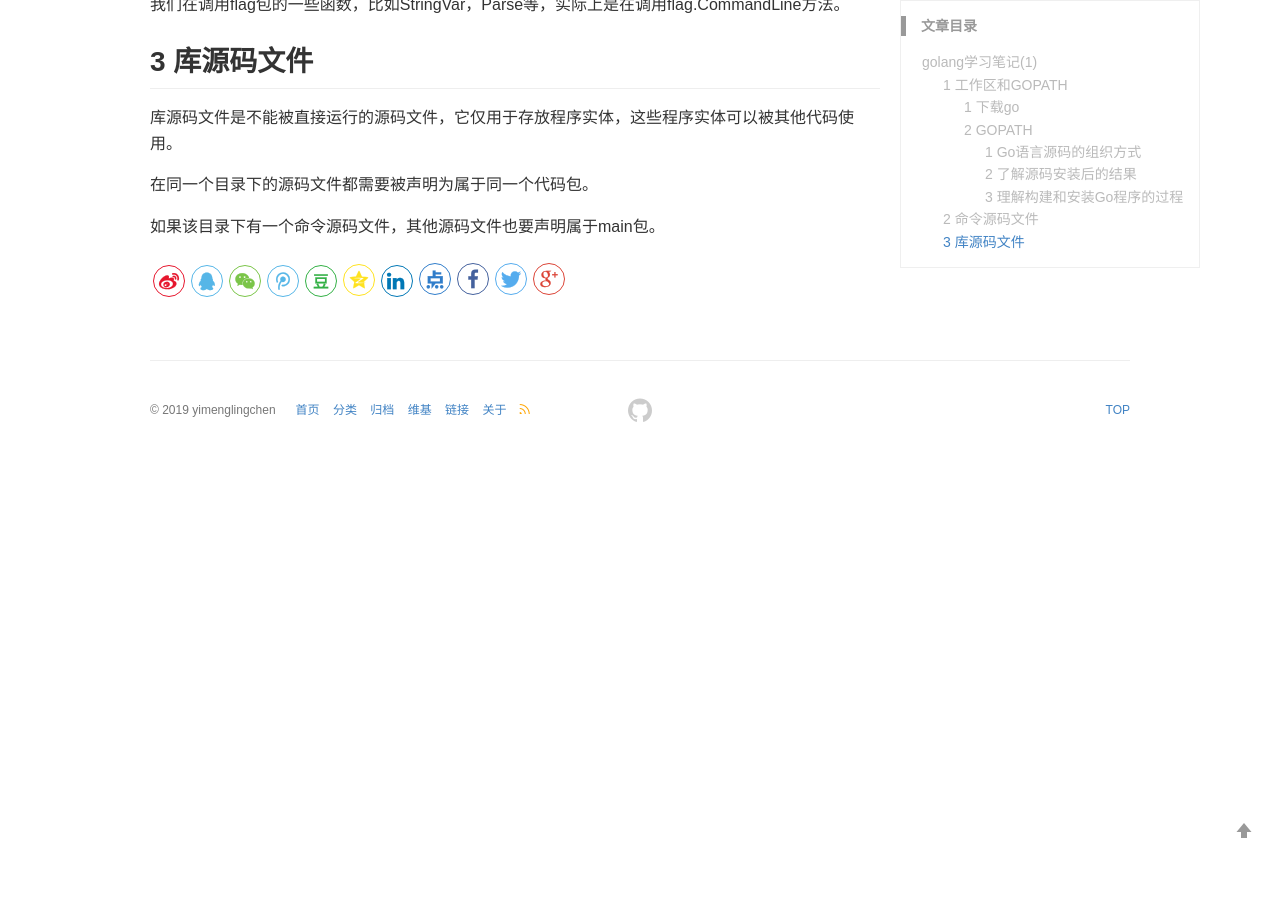
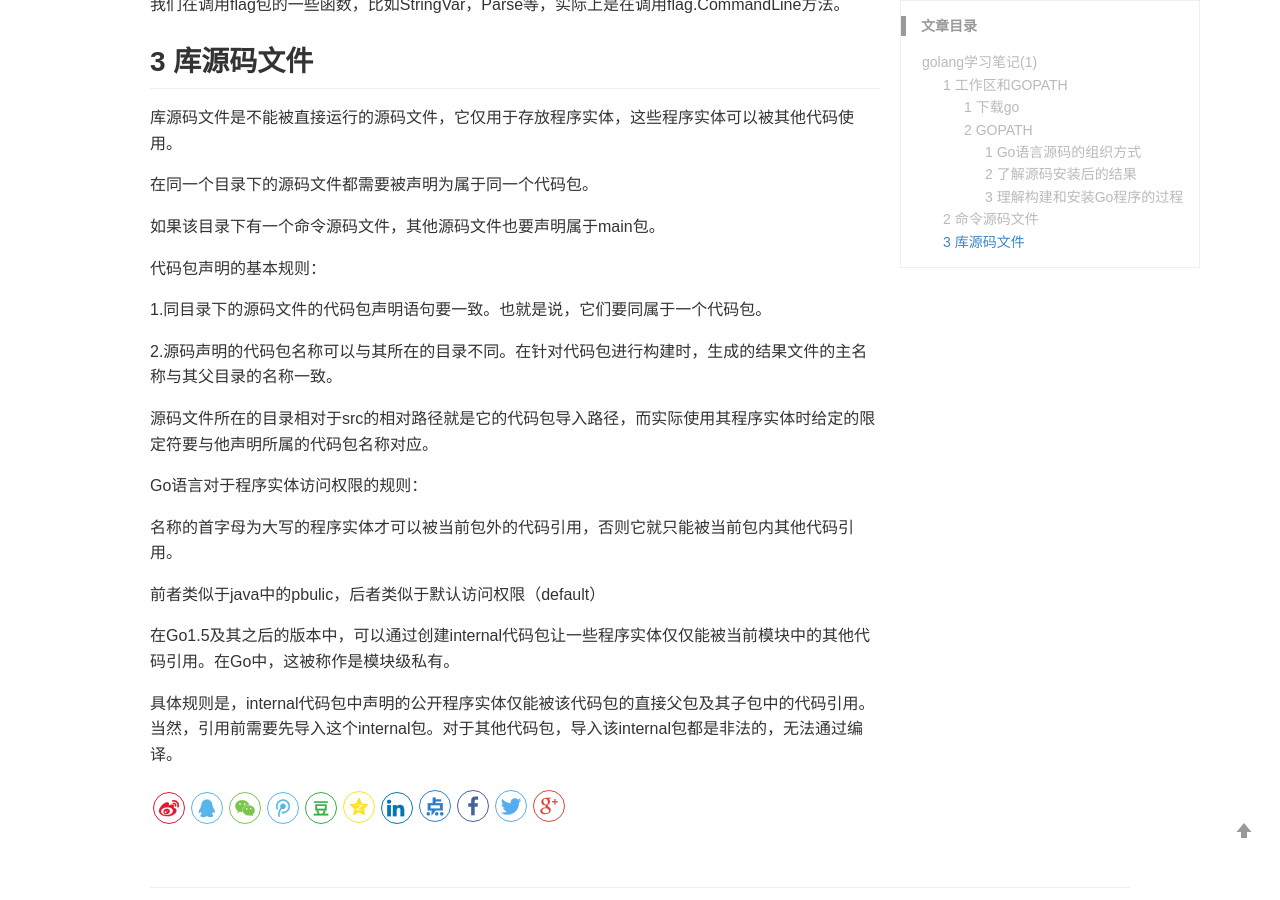
Before and after one commit to yimenglingchen/yimenglingchen.github.io, a Jekyll site: the page built from _posts/2021-09-16-golang学习笔记(1).md, in a window 1280 px wide and 900 px high, scrolled down 2227 px. Built offline with Jekyll 4.4.1, drawn with Linux system fonts in a browser that asks for light colours; comment, search, counter and statistics services are not loaded; before the commit the page ends 2686 px from its top, so only the background shows below that.

Commit message:
golang学习笔记(1)V1.01

```diff
--- a/_posts/2021-09-16-golang学习笔记(1).md
+++ b/_posts/2021-09-16-golang学习笔记(1).md
@@ -97,3 +97,21 @@ Go语言有个专门用于接收和解析命令参数的代码包，flag包。
 在同一个目录下的源码文件都需要被声明为属于同一个代码包。
 
 如果该目录下有一个命令源码文件，其他源码文件也要声明属于main包。
+
+代码包声明的基本规则：
+
+1.同目录下的源码文件的代码包声明语句要一致。也就是说，它们要同属于一个代码包。
+
+2.源码声明的代码包名称可以与其所在的目录不同。在针对代码包进行构建时，生成的结果文件的主名称与其父目录的名称一致。
+
+源码文件所在的目录相对于src的相对路径就是它的代码包导入路径，而实际使用其程序实体时给定的限定符要与他声明所属的代码包名称对应。
+
+Go语言对于程序实体访问权限的规则：
+
+名称的首字母为大写的程序实体才可以被当前包外的代码引用，否则它就只能被当前包内其他代码引用。
+
+前者类似于java中的pbulic，后者类似于默认访问权限（default）
+
+在Go1.5及其之后的版本中，可以通过创建internal代码包让一些程序实体仅仅能被当前模块中的其他代码引用。在Go中，这被称作是模块级私有。
+
+具体规则是，internal代码包中声明的公开程序实体仅能被该代码包的直接父包及其子包中的代码引用。当然，引用前需要先导入这个internal包。对于其他代码包，导入该internal包都是非法的，无法通过编译。
```
